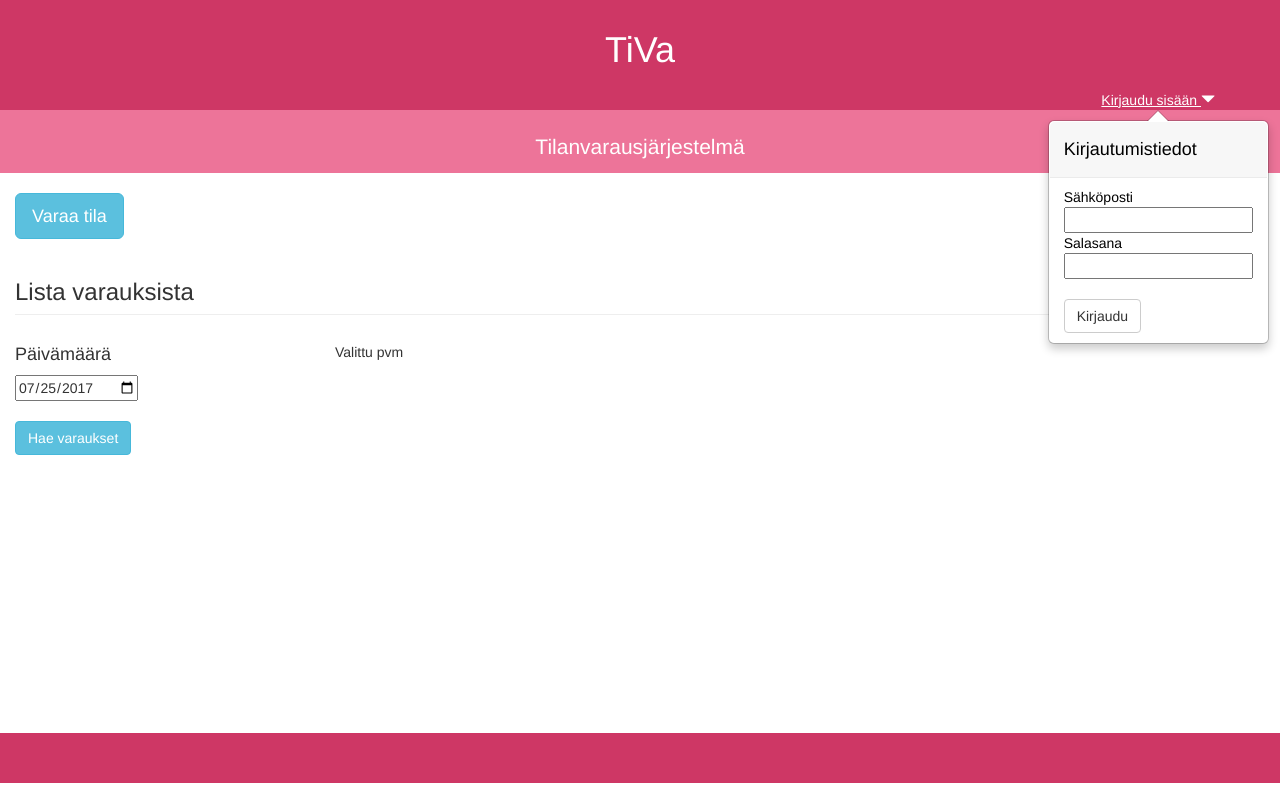
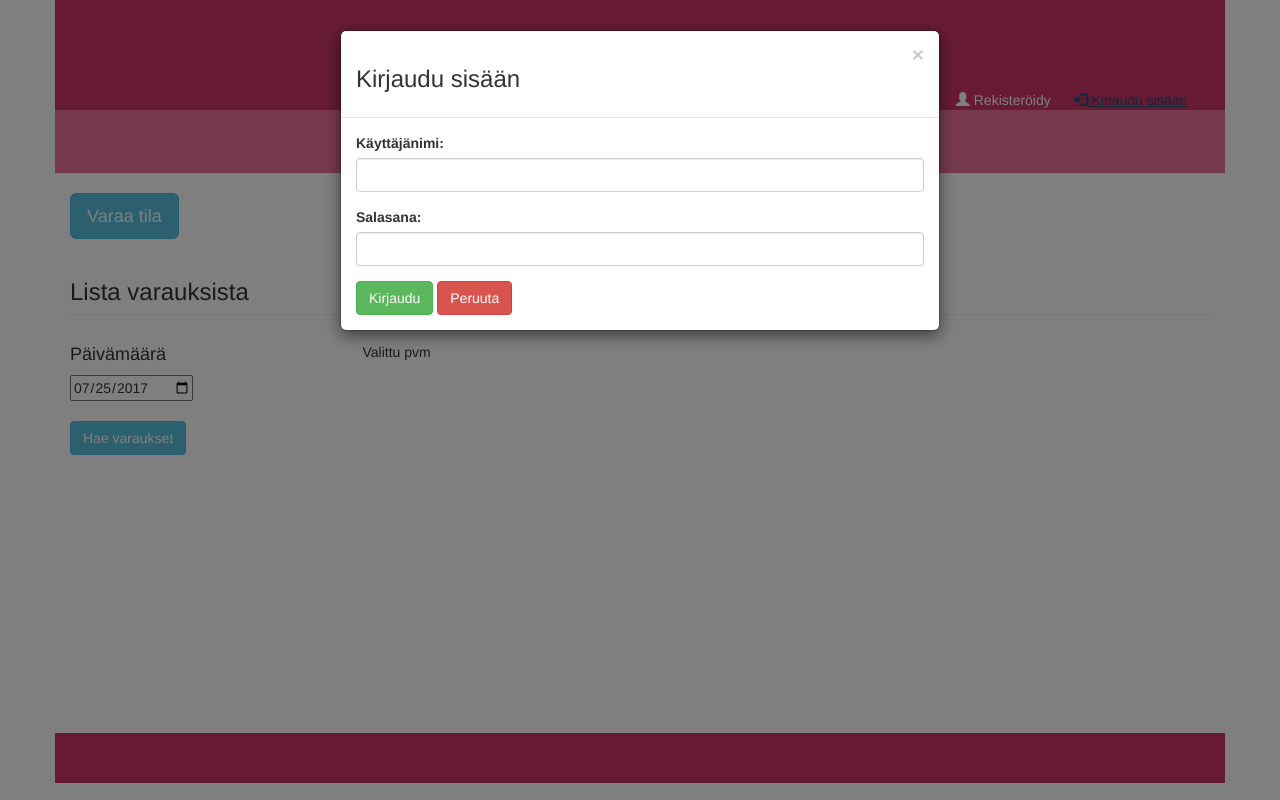
Before and after one commit to Oupi/tiva-tilavaraus, a website: page public/index.html in a window 1280 px wide. Both pictures are taken after a click on the link "Kirjaudu sisään". Drawn offline with nearby package versions, Linux system fonts and the light colour scheme; some packages are replaced by stand-ins of ours.

Commit message:
Added modal windows for login and register

```diff
--- a/public/css/main.css
+++ b/public/css/main.css
@@ -33,9 +33,9 @@ html, body {
 	height: 50px; /* TEMP */
 }
 
-#login {
+.navi {
 	float: right;
-	margin-right: 4%;
+	margin-right: 2%;
 	color: white;
 }
 
--- a/public/index.html
+++ b/public/index.html
@@ -25,18 +25,90 @@
 				<p class="browsehappy">You are using an <strong>outdated</strong> browser. Please <a href="#">upgrade your browser</a> to improve your experience.</p>
 		<![endif]-->
 
-		<div class="container-fluid" id="main-title-div">
+		<div class="container" id="main-title-div">
 			<h1 id="main-title">TiVa</h1>
-      <!--Login popover -->
-      <a id="login" href="#" data-toggle="popover" data-placement="bottom" >
-        Kirjaudu sisään <span class="glyphicon glyphicon-triangle-bottom"></span></a>
+
+			<a class="navi" href="#" data-toggle="modal" data-target="#loginWindow" >
+				<span class="glyphicon glyphicon-log-in"></span> Kirjaudu sisään</a>
+
+			<a class="navi" href="#" data-toggle="modal" data-target="#registerWindow" >
+				<span class="glyphicon glyphicon-user"></span> Rekisteröidy</a>
+
+			<!-- Modal window for login -->
+			<div id="loginWindow" class="modal fade" role="dialog">
+				<div class="modal-dialog">
+					<div class="modal-content">
+
+						<div class="modal-header">
+							<button type="button" class="close" data-dismiss="modal">&times;</button>
+							<h3>Kirjaudu sisään</h3>
+						</div>
+
+						<div class="modal-body">
+							<div class="form-group">
+								<label for="uName">Käyttäjänimi:</label>
+								<input type="text" class="form-control" id="uName" ng-model="userName" autofocus>
+							</div>
+							<div class="form-group">
+								<label for="pword">Salasana:</label>
+								<input type="password" class="form-control" id="pword" ng-model="password">
+							</div>
+							<button class="btn btn-success">Kirjaudu</button>
+							<button class="btn btn-danger" data-dismiss="modal">Peruuta</button>
+						</div>
+					</div>
+				</div>
+			</div>
+
+			<!-- Modal window for registering new user -->
+			<div id="registerWindow" class="modal fade" role="dialog">
+				<div class="modal-dialog">
+					<div class="modal-content">
+
+					<div class="modal-header">
+						<button type="button" class="close" data-dismiss="modal">&times;</button>
+						<h3>Luo käyttäjätili</h3>
+					</div>
+
+					<div class="modal-body">
+					<p>Luo käyttäjätili varataksesi tiloja ja katsoaksesi varauksiasi. <br>
+						Jos olet jo aikaisemmin luonut käyttäjätilin,
+						<a href="#" data-toggle="modal" data-target="#loginWindow" data-dismiss="modal">kirjaudu sisään</a></p>
+						<div class="form-group">
+							<label for="first-name">Etunimi:</label>
+							<input type="text" class="form-control" id="first-name" autofocus>
+						</div>
+						<div class="form-group">
+							<label for="last-name">Sukunimi:</label>
+							<input type="text" class="form-control" id="last-name">
+						</div>
+						<div class="form-group">
+							<label for="mail">Sähköpostiosoite:</label>
+							<input type="email" class="form-control" id="mail">
+						</div>
+						<div class="form-group">
+							<label for="pnumber">Puhelinnumero:</label>
+							<input type="text" class="form-control" id="pnumber">
+						</div>
+						<div class="form-group">
+							<label for="pword">Salasana:</label>
+							<input type="password" class="form-control" id="pword">
+						</div>
+						<button class="btn btn-success">Rekisteröidy</button>
+						<button class="btn btn-danger" data-dismiss="modal">Peruuta</button>
+					</div>
+				</div>
+			</div>
 		</div>
 
-		<div class="container-fluid" id="second-title-div">
+	</div>
+
+		<div class="container" id="second-title-div">
 			<h2 id="second-title">Tilanvarausjärjestelmä</h2>
 		</div>
 
-		<div class="container-fluid" id="content">
+		<!-- Content starts here -->
+		<div class="container" id="content">
 			<br />
 			<button type="button" class="btn btn-info btn-lg" data-toggle="modal" data-target="#reserveWindow">Varaa tila</button>
 			<br />
@@ -88,7 +160,7 @@
       </div>
 		</div>
 
-		<div class="container-fluid" id="footer">
+		<div class="container" id="footer">
 
 		</div>
 	</body>
```
